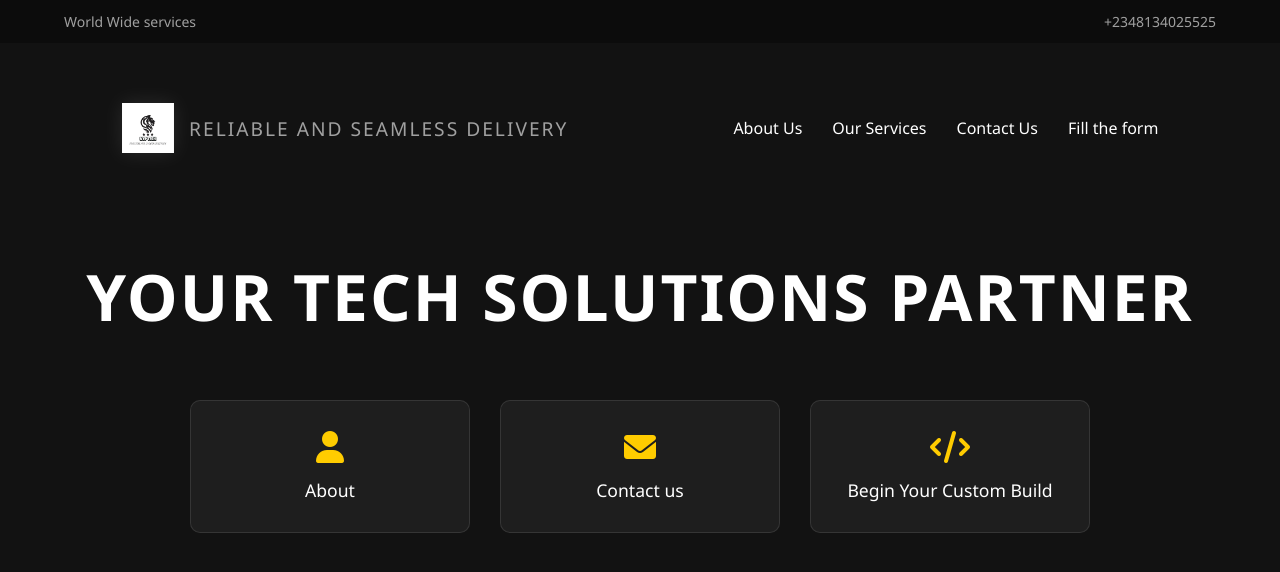
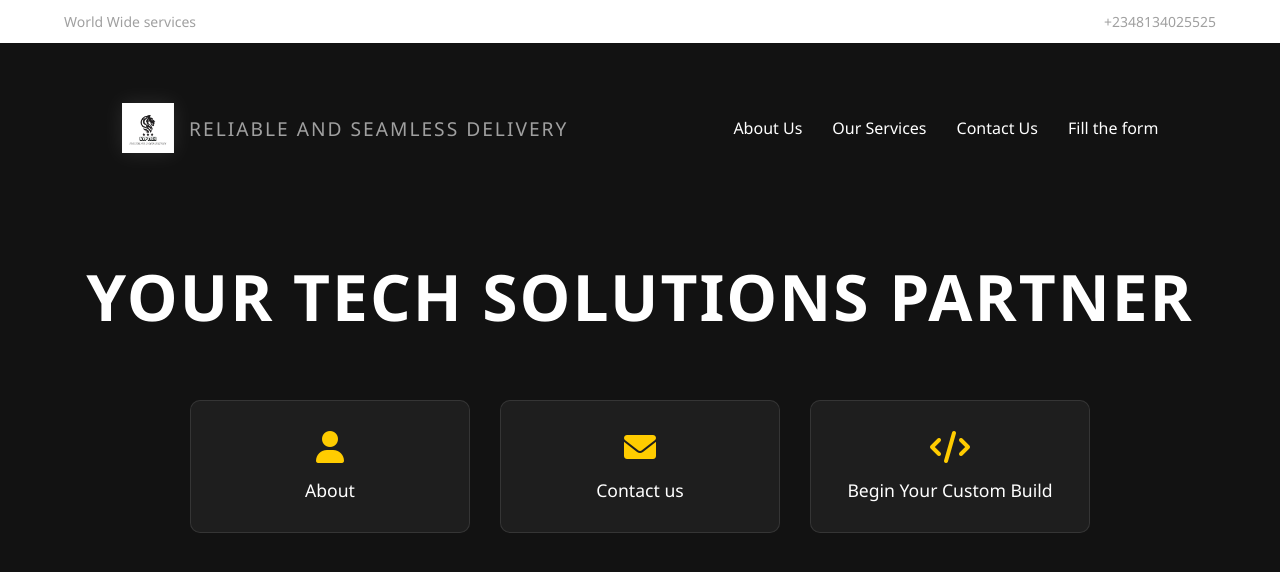
Before and after one commit to Ajurii/nyp, a website: page public2/public/index.html in a window 1280 px wide. Drawn offline with Linux system fonts and the light colour scheme.

Commit message:
update to new webpage

```diff
--- a/public2/public/index.css
+++ b/public2/public/index.css
@@ -29,7 +29,7 @@ body {
     display: flex;
     justify-content: space-between;
     padding: 12px 5%;
-    background-color: rgba(0,0,0,0.3);
+    background-color: white;
     font-size: 14px;
     color: #a0a0a0;
 }
```
